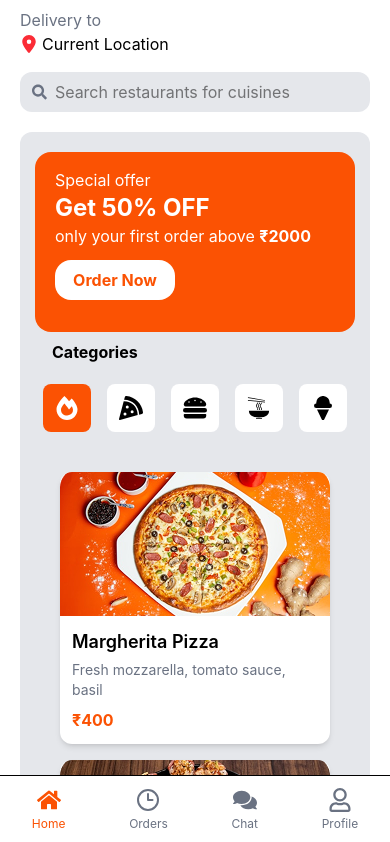
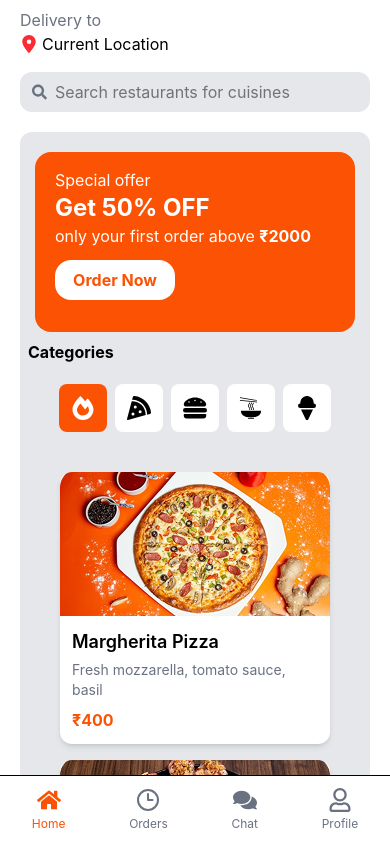
Before and after one commit to Sriramarjun2007/fooddelivery, a React app: page /home in a window 390 px wide. Shown: the top 842 px of the page. Built offline with nearby package versions, Linux system fonts and the light colour scheme; the HTML template or start-up script is replaced by a standard one.

Commit message:
home page

```diff
--- a/src/pages/Home.jsx
+++ b/src/pages/Home.jsx
@@ -92,9 +92,9 @@ const filteredProducts =
                     </div>
                 </div>
                 </div>
-                <div className="ml-8 mt-2 font-bold">Categories</div>
+                <div className="ml-2 mt-2 font-bold">Categories</div>
                 <div>
-                   <div className="flex justify-center gap-4 mt-5">
+                   <div className="flex justify-center gap-2 mt-5">
 
                         {/* Fire */}
                         <div
--- a/src/pages/Profile.jsx
+++ b/src/pages/Profile.jsx
@@ -9,6 +9,7 @@ import {
   LogOut,
   ChevronRight,
 } from "lucide-react";
+import Footer from "../components/Footer";
 
 const ORANGE = "#FB5203";
 const ORANGE_LIGHT = "#FFE4D6";
@@ -325,6 +326,13 @@ export default function ProfilePage() {
           </div>
         </div>
       )}
+      <>
+                <div className="pl-5 pr-5 pb-24 md:hidden">
+                {/* Your entire Home page content goes here */}
+                </div>
+
+                <Footer />
+            </>
     </div>
   );
 }
```
